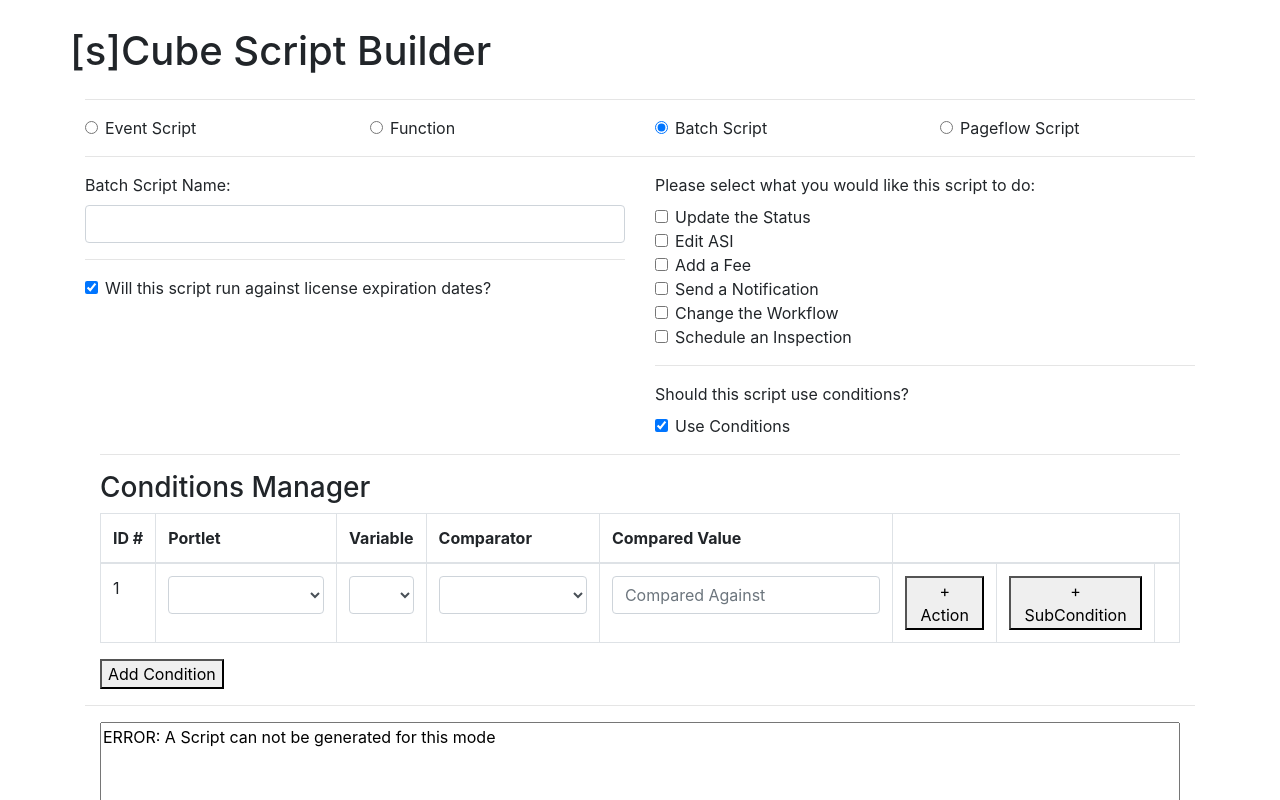
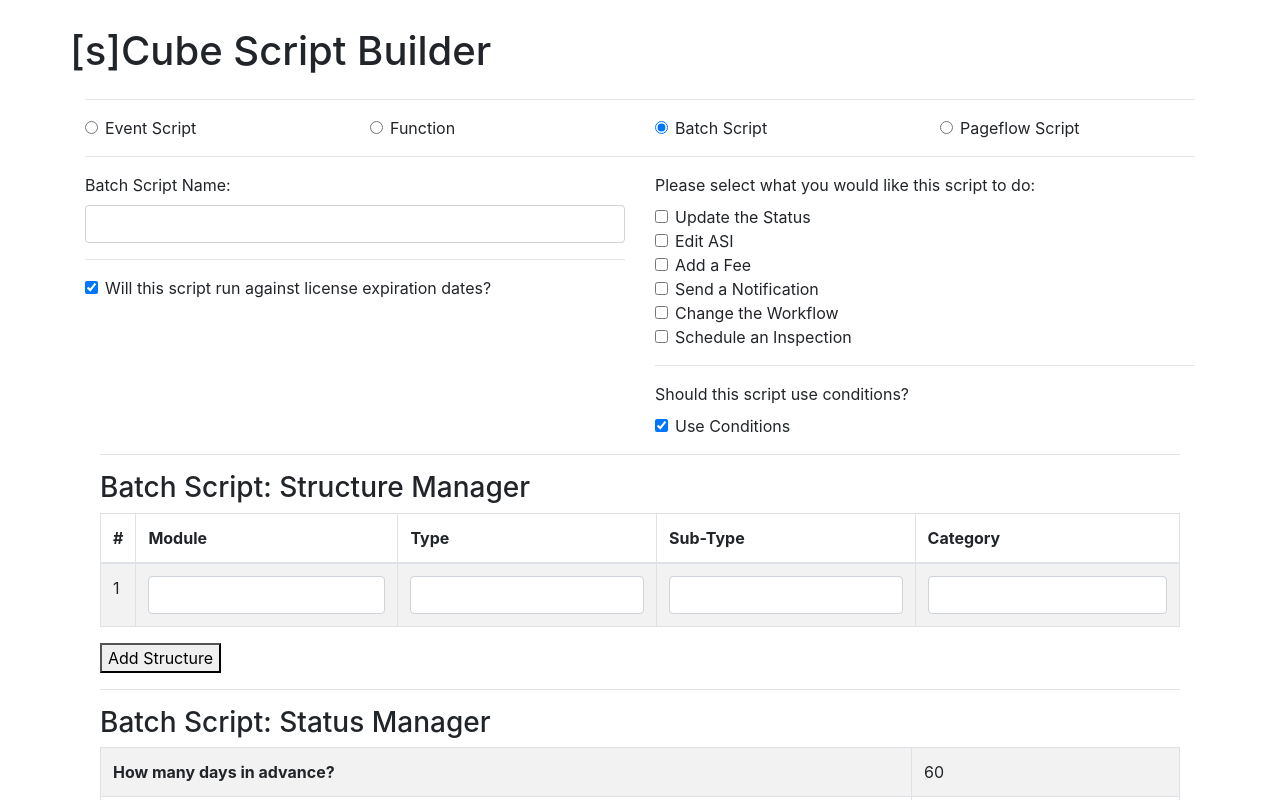
Before and after one commit to ItsAMeNick/sCube-Script-Builder, a React (Create React App) app: page / in a window 1280 px wide. Both pictures are taken after a click on the radio button "Batch Script". Shown: the top 800 px of the page. Built offline with nearby package versions, Linux system fonts and the light colour scheme.

Commit message:
[NZ] Initial work for Batch Script specific managers

```diff
--- a/src/App.js
+++ b/src/App.js
@@ -8,6 +8,9 @@ import "./App.css";
 import CoreMode from "./components/CORE_Mode.js";
 import Core from "./components/CORE.js";
 import CoreFunctionality from "./components/CORE_Functionality.js";
+
+import BatchStructure from "./components/BATCH_Structure_Container.js";
+import BatchStatus from "./components/BATCH_Status.js";
 
 import TestShowDebug from "./components/TEST_ShowDebug.js";
 
@@ -51,7 +54,12 @@ class App extends Component {
                     <CoreFunctionality/>
                     <TestShowDebug/>
                 </Col>
-            </Row> <Col>
+            </Row>
+            <Col>
+                <BatchStructure/>
+                <BatchStatus/>
+            </Col>
+            <Col>
                 <Status/>
             </Col> <Col>
                 <Asi/>
--- /dev/null
+++ b/src/components/BATCH_Status.js
@@ -0,0 +1,52 @@
+import React, { Component } from 'react';
+import { connect } from "react-redux";
+
+import Table from "react-bootstrap/Table";
+
+class BATCH_Status extends Component {
+    constructor(props) {
+        super(props);
+        this.state = {};
+    }
+
+    render() {
+        return (
+        <React.Fragment>
+        {this.props.mode === "batch_script" ?
+        <div>
+            <hr/>
+            <h3>Batch Script: Status Manager</h3>
+            <Table striped bordered>
+            <tbody>
+                <tr>
+                    <th>How many days in advance? </th>
+                    <td>60</td>
+                </tr>
+                <tr>
+                    <th>Current Status: </th>
+                    <td>Module</td>
+                </tr>
+            </tbody>
+            </Table>
+            <Table striped bordered>
+            <thead>
+                <tr>
+                    <th>New Status: </th>
+                    <td>Something goes here</td>
+                </tr>
+            </thead>
+            </Table>
+        </div> : null}
+        </React.Fragment>
+        );
+    }
+}
+
+const mapStateToProps = state => ({
+    mode: state.mode
+});
+
+const mapDispatchToProps = dispatch => ({
+});
+
+export default connect(mapStateToProps, mapDispatchToProps)(BATCH_Status);
--- /dev/null
+++ b/src/components/BATCH_Structure_Container.js
@@ -0,0 +1,48 @@
+import React, { Component } from 'react';
+import { connect } from "react-redux";
+
+import Table from "react-bootstrap/Table";
+import BatchItem from "./BATCH_Structure_Item.js";
+
+class BATCH_Container extends Component {
+    constructor(props) {
+        super(props);
+        this.state = {};
+    }
+
+    render() {
+        return (
+        <React.Fragment>
+        {this.props.mode === "batch_script" ?
+        <div>
+            <hr/>
+            <h3>Batch Script: Structure Manager</h3>
+            <Table striped bordered>
+                <thead>
+                    <tr>
+                    <th>#</th>
+                    <th>Module</th>
+                    <th>Type</th>
+                    <th>Sub-Type</th>
+                    <th>Category</th>
+                    </tr>
+                </thead>
+                <tbody>
+                    <BatchItem bsi_number="1"/>
+                </tbody>
+            </Table>
+            <button> Add Structure </button>
+        </div> : null}
+        </React.Fragment>
+        );
+    }
+}
+
+const mapStateToProps = state => ({
+    mode: state.mode
+});
+
+const mapDispatchToProps = dispatch => ({
+});
+
+export default connect(mapStateToProps, mapDispatchToProps)(BATCH_Container);
--- /dev/null
+++ b/src/components/BATCH_Structure_Item.js
@@ -0,0 +1,43 @@
+import React, { Component } from 'react';
+import { connect } from "react-redux";
+
+import Form from "react-bootstrap/Form";
+
+class BATCH_Item extends Component {
+    constructor(props) {
+        super(props);
+        this.state = {};
+    }
+
+    render() {
+        return (
+        <React.Fragment>
+        {this.props.mode === "batch_script" ?
+        <tr>
+            <td>{this.props.bsi_number}</td>
+            <td>
+                <Form.Control id={"module-"+this.props.bsi_number} type="text" onChange={this.handleChange}/>
+            </td>
+            <td>
+                <Form.Control id={"type-"+this.props.bsi_number} type="text" onChange={this.handleChange}/>
+            </td>
+            <td>
+                <Form.Control id={"subtype-"+this.props.bsi_number} type="text" onChange={this.handleChange}/>
+            </td>
+            <td>
+                <Form.Control id={"category-"+this.props.bsi_number} type="text" onChange={this.handleChange}/>
+            </td>
+        </tr> : null}
+        </React.Fragment>
+        );
+    }
+}
+
+const mapStateToProps = state => ({
+    mode: state.mode
+});
+
+const mapDispatchToProps = dispatch => ({
+});
+
+export default connect(mapStateToProps, mapDispatchToProps)(BATCH_Item);
```
